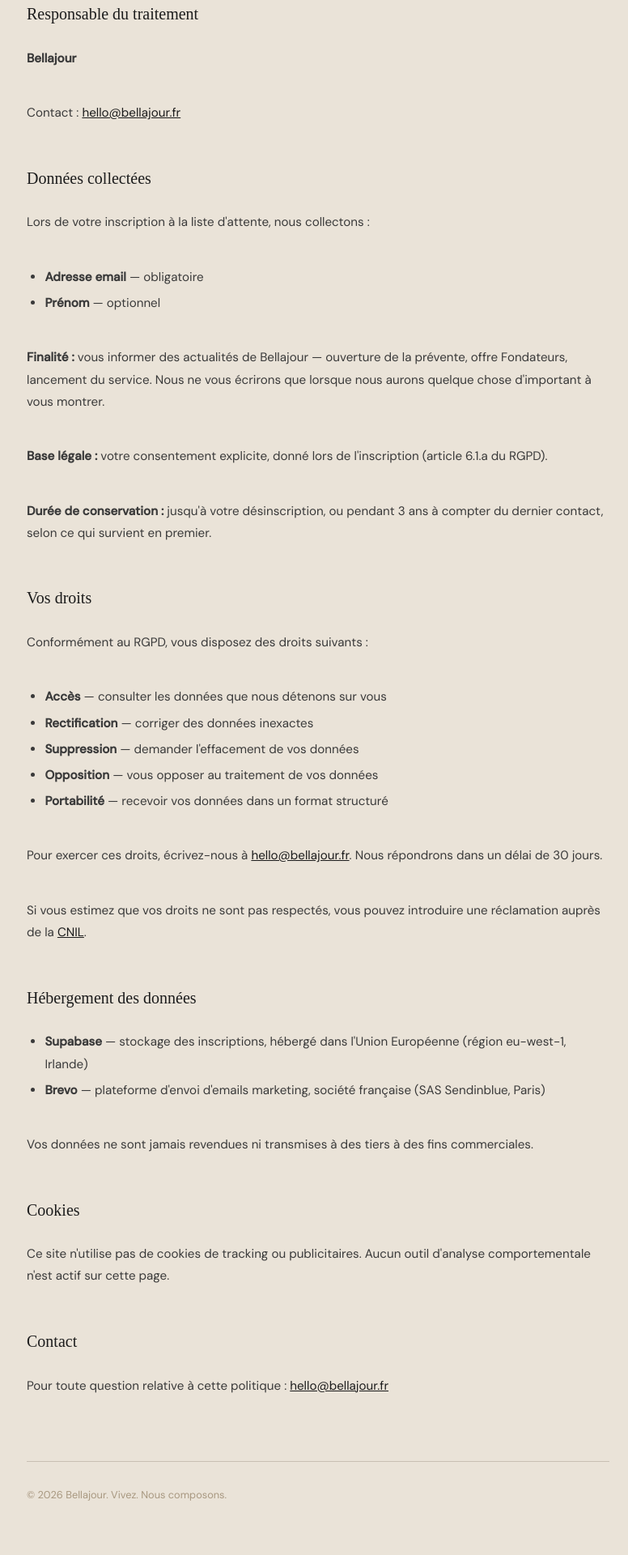
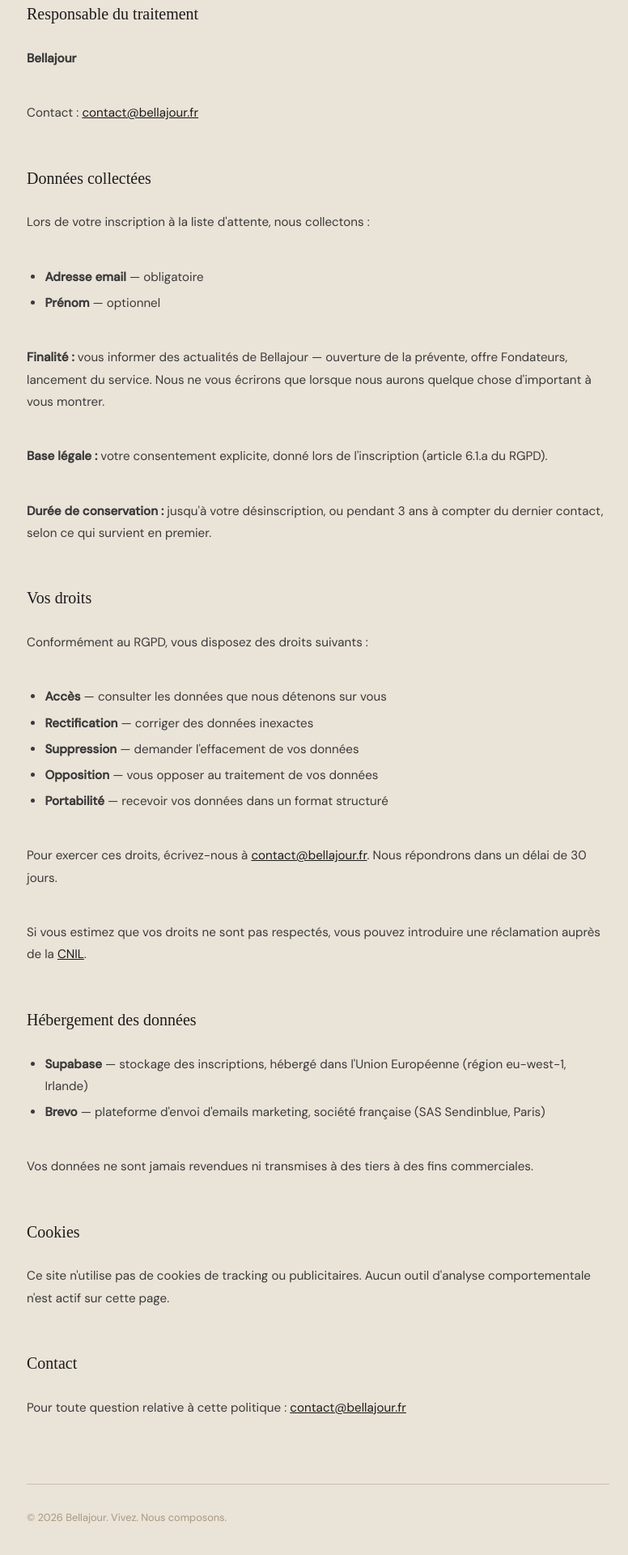
Before and after one commit to Lecrackerssurlepot/bellajour-prelaunch, a Next.js app: page /confidentialite in a window 1280 px wide. Shown: the part 280-2200 px from the top of the page at 81% size, without its empty margins (247-1023 px from the left). Built offline with nearby package versions, Linux system fonts and the light colour scheme.

Commit message:
fix(content): remplace hello@bellajour.fr par contact@bellajour.fr
3 occurrences (lignes 47, 76, 110) dans src/app/confidentialite/page.tsx.
Chaque occurrence couvre href mailto + texte visible.
Aucune autre occurrence dans le repo (footer, meta tags, composants
partagés vérifiés).

```diff
--- a/src/app/confidentialite/page.tsx
+++ b/src/app/confidentialite/page.tsx
@@ -44,7 +44,7 @@ export default function PolitiqueConfidentialite() {
 
         <Section titre="Responsable du traitement">
           <p><strong>Bellajour</strong></p>
-          <p>Contact : <a href="mailto:hello@bellajour.fr" style={{ color: '#1C1C1C' }}>hello@bellajour.fr</a></p>
+          <p>Contact : <a href="mailto:contact@bellajour.fr" style={{ color: '#1C1C1C' }}>contact@bellajour.fr</a></p>
         </Section>
 
         <Section titre="Données collectées">
@@ -73,7 +73,7 @@ export default function PolitiqueConfidentialite() {
           </ul>
           <p>
             Pour exercer ces droits, écrivez-nous à{' '}
-            <a href="mailto:hello@bellajour.fr" style={{ color: '#1C1C1C' }}>hello@bellajour.fr</a>.
+            <a href="mailto:contact@bellajour.fr" style={{ color: '#1C1C1C' }}>contact@bellajour.fr</a>.
             Nous répondrons dans un délai de 30 jours.
           </p>
           <p>
@@ -107,7 +107,7 @@ export default function PolitiqueConfidentialite() {
         <Section titre="Contact">
           <p>
             Pour toute question relative à cette politique :{' '}
-            <a href="mailto:hello@bellajour.fr" style={{ color: '#1C1C1C' }}>hello@bellajour.fr</a>
+            <a href="mailto:contact@bellajour.fr" style={{ color: '#1C1C1C' }}>contact@bellajour.fr</a>
           </p>
         </Section>
 
```
